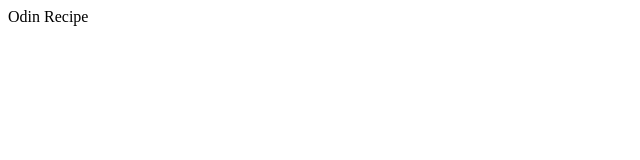
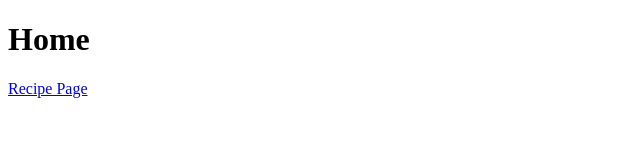
Before and after one commit to slewis17/ODIN-RECIPES, a plain HTML site: page index.html in a window 1280 px wide. Shown: the whole page, without its empty margins (0-640 px from the left). Drawn offline with Linux system fonts and the light colour scheme.

Commit message:
updated pages

```diff
--- a/index.html
+++ b/index.html
@@ -1,10 +1,17 @@
 <!DOCTYPE html>
 
 <html lang="en">
-  <head>
-    <meta charset="UTF-8">
-    <title>Odin Recipe</title>
-  </head>
 
-  <body> Odin Recipe</body>
-  </html>
+<head>
+  <meta charset="UTF-8">
+  <title>Home</title>
+</head>
+
+<body>
+  <h1>Home</h1>
+  <a href="/recipes/">
+    Recipe Page
+  </a>
+</body>
+
+</html>
```
Also changed, not shown: recipes/index.html (added, +17 -0 lines).
